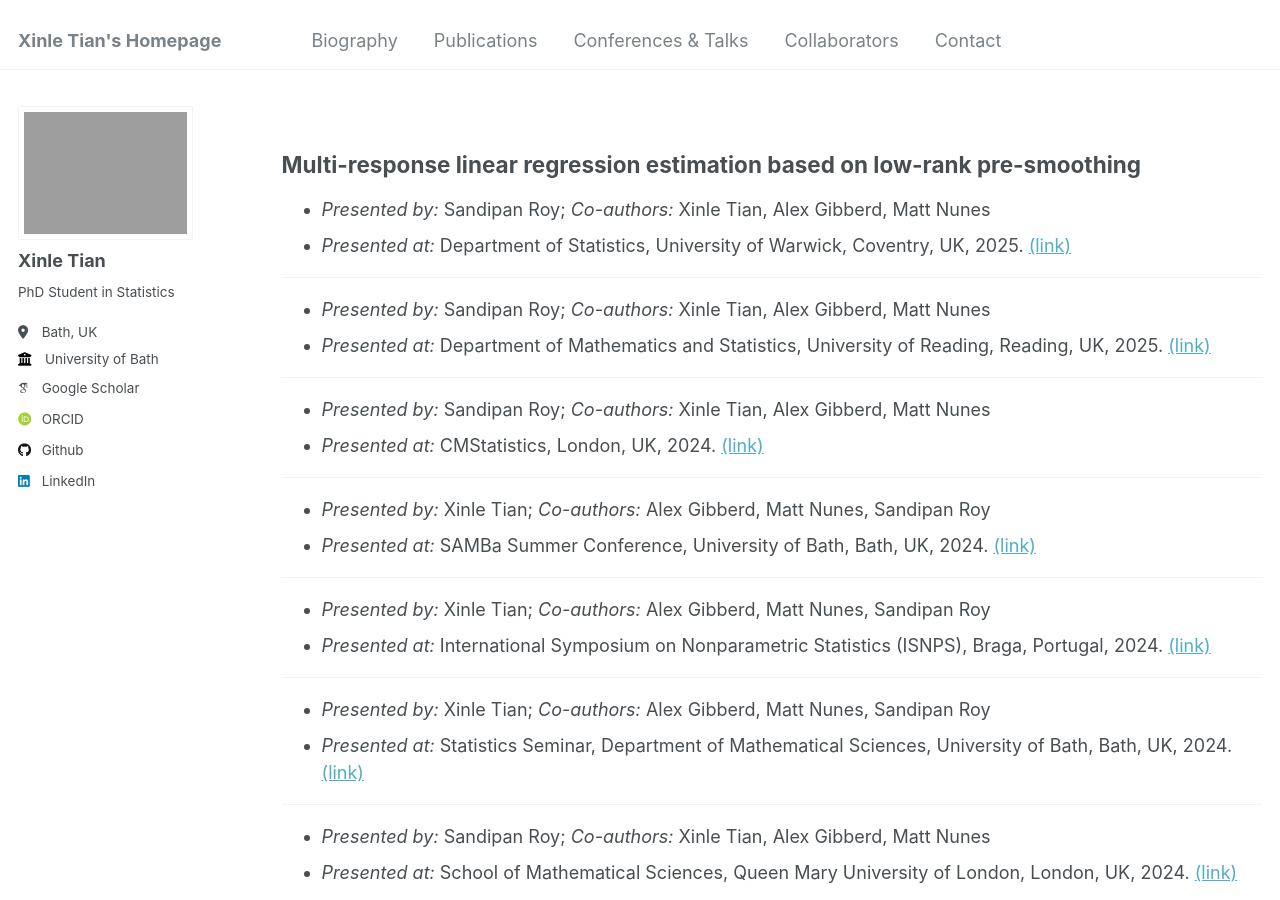
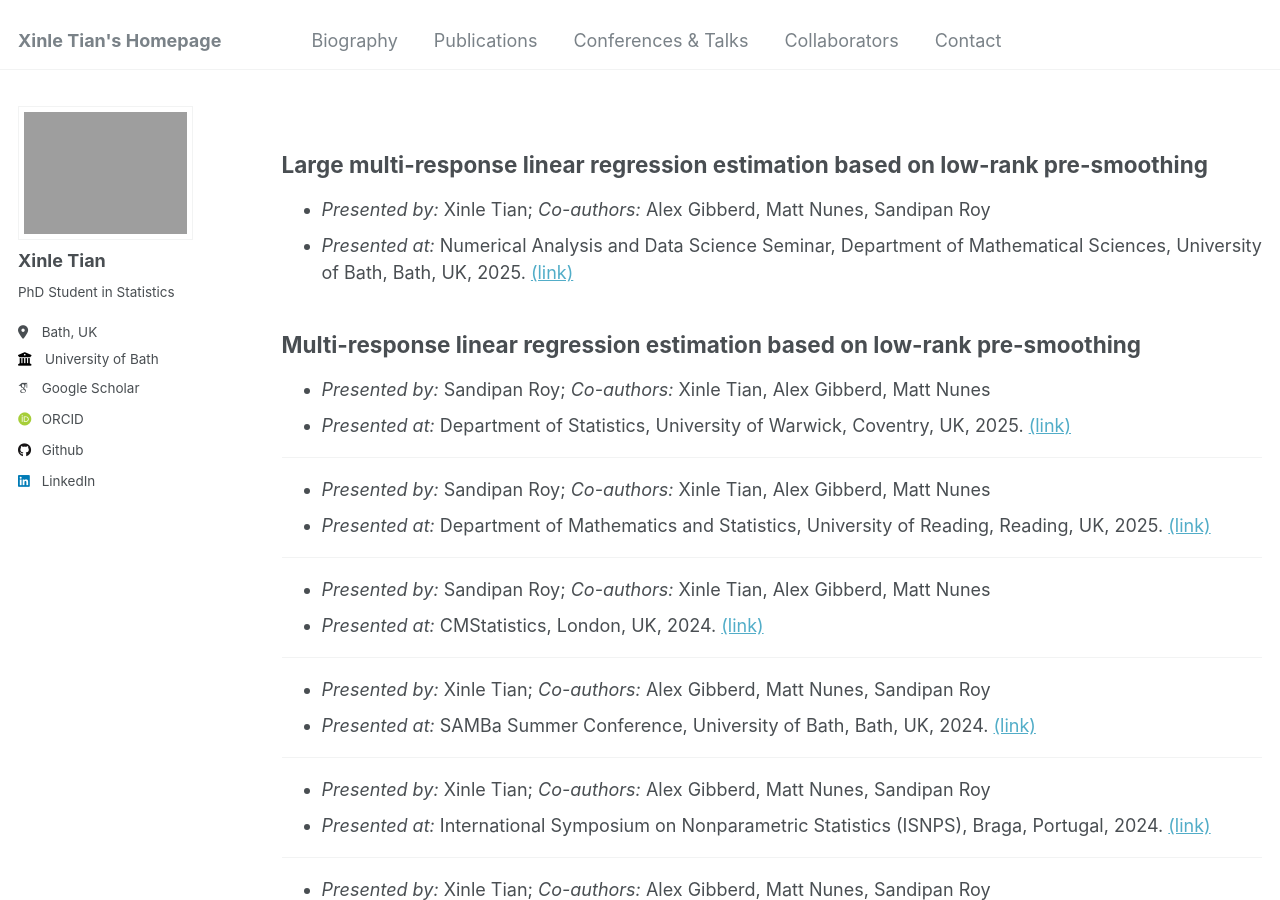
Before and after one commit to xinlet/xinlet.github.io, a Jekyll site: the page built from _pages/talks.md, in a window 1280 px wide and 900 px high. Built offline with Jekyll 4.4.1, drawn with Linux system fonts in a browser that asks for light colours; some web fonts are replaced.

Commit message:
Update talks.md

```diff
--- a/_pages/talks.md
+++ b/_pages/talks.md
@@ -6,6 +6,11 @@ author_profile: true
 ---
 
 {% include base_path %}
+
+## Large multi-response linear regression estimation based on low-rank pre-smoothing
+* *Presented by:* Xinle Tian; *Co-authors:* Alex Gibberd, Matt Nunes, Sandipan Roy
+* *Presented at:* Numerical Analysis and Data Science Seminar, Department of Mathematical Sciences, University of Bath, Bath, UK, 2025. [(link)](https://bath-numerical-analysis.github.io/events/current_seminars.html)
+
 
 ## Multi-response linear regression estimation based on low-rank pre-smoothing
 
```
